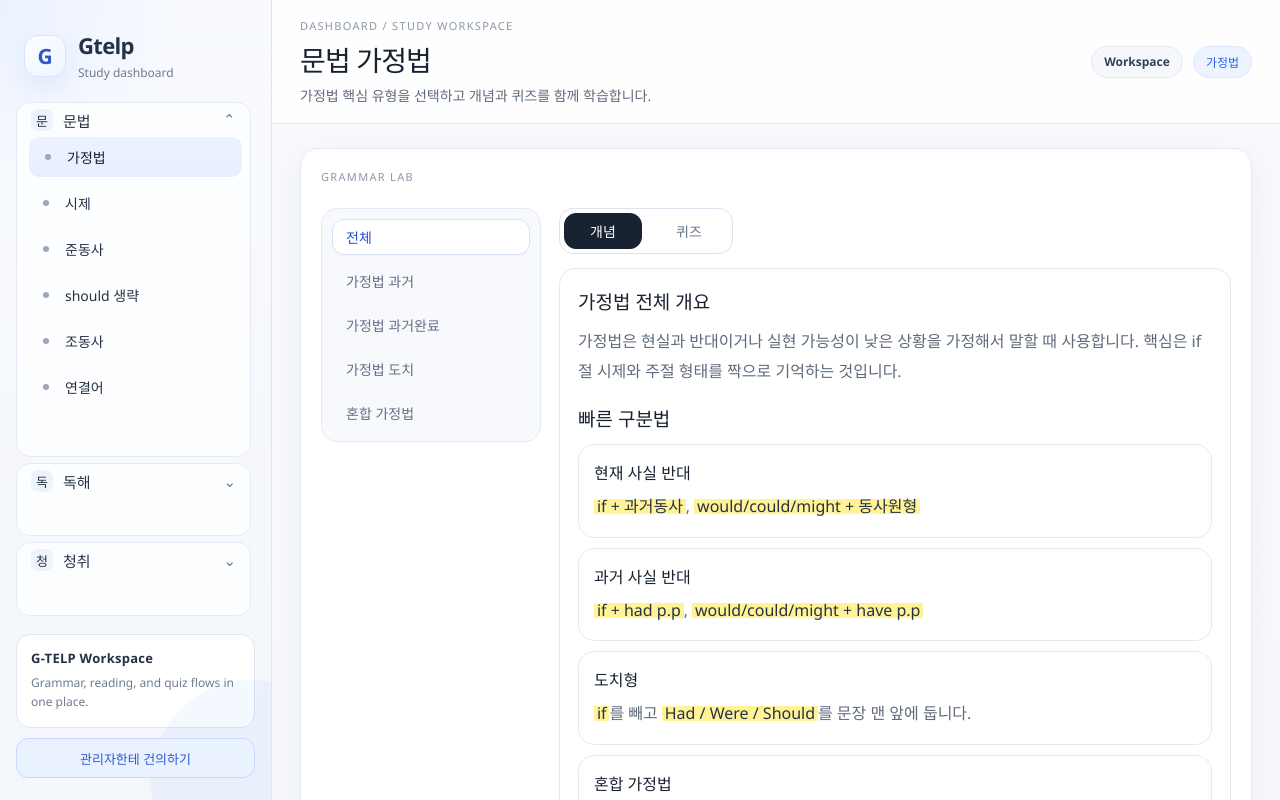
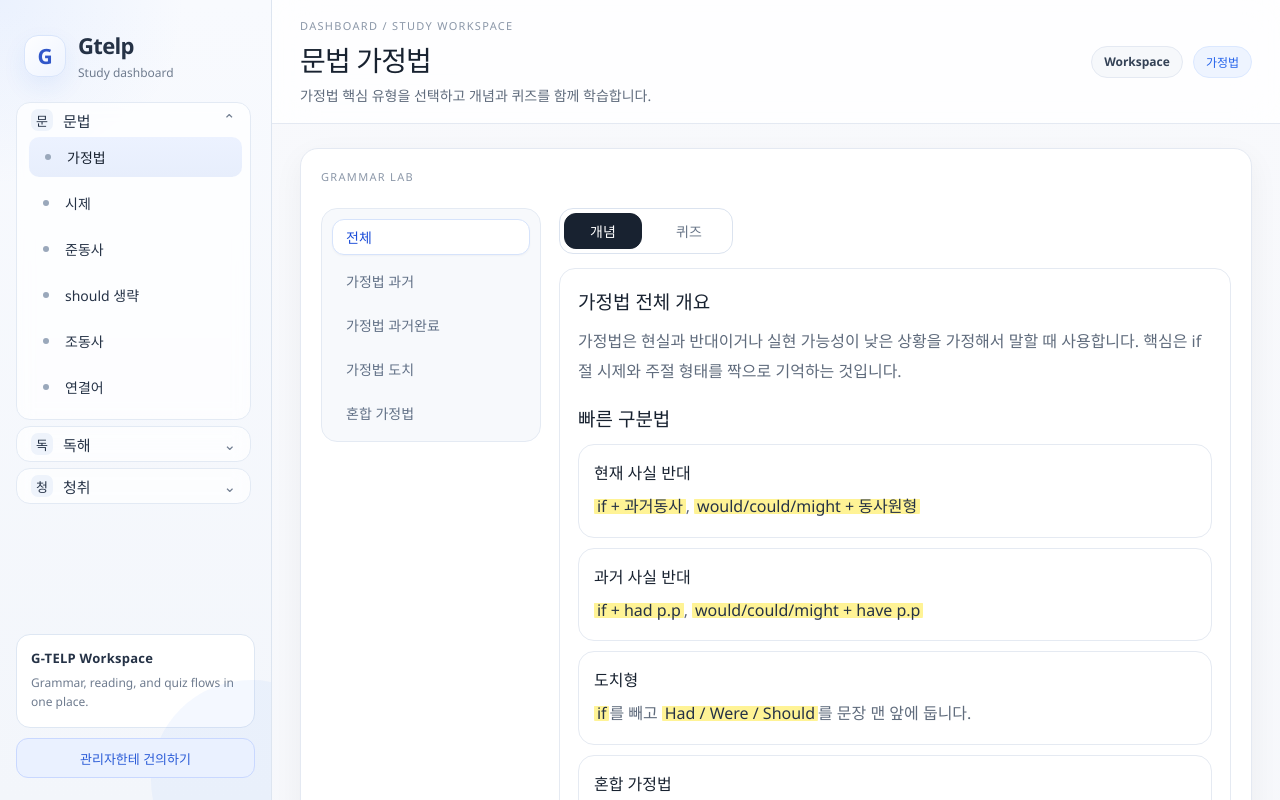
Before and after one commit to soobin-jung/Gtelp, a React (Vite) app: page / in a window 1280 px wide. Shown: the top 800 px of the page. Built offline with nearby package versions, Linux system fonts and the light colour scheme.

Commit message:
fix: add align-content start to menu-stack to prevent grid row stretch
Co-Authored-By: Claude Sonnet 4.6 <noreply@anthropic.com>

```diff
--- a/src/styles.css
+++ b/src/styles.css
@@ -120,6 +120,7 @@ button {
   display: grid;
   gap: 6px;
   flex: 1;
+  align-content: start;
   overflow-y: auto;
   padding-right: 4px;
 }
```
